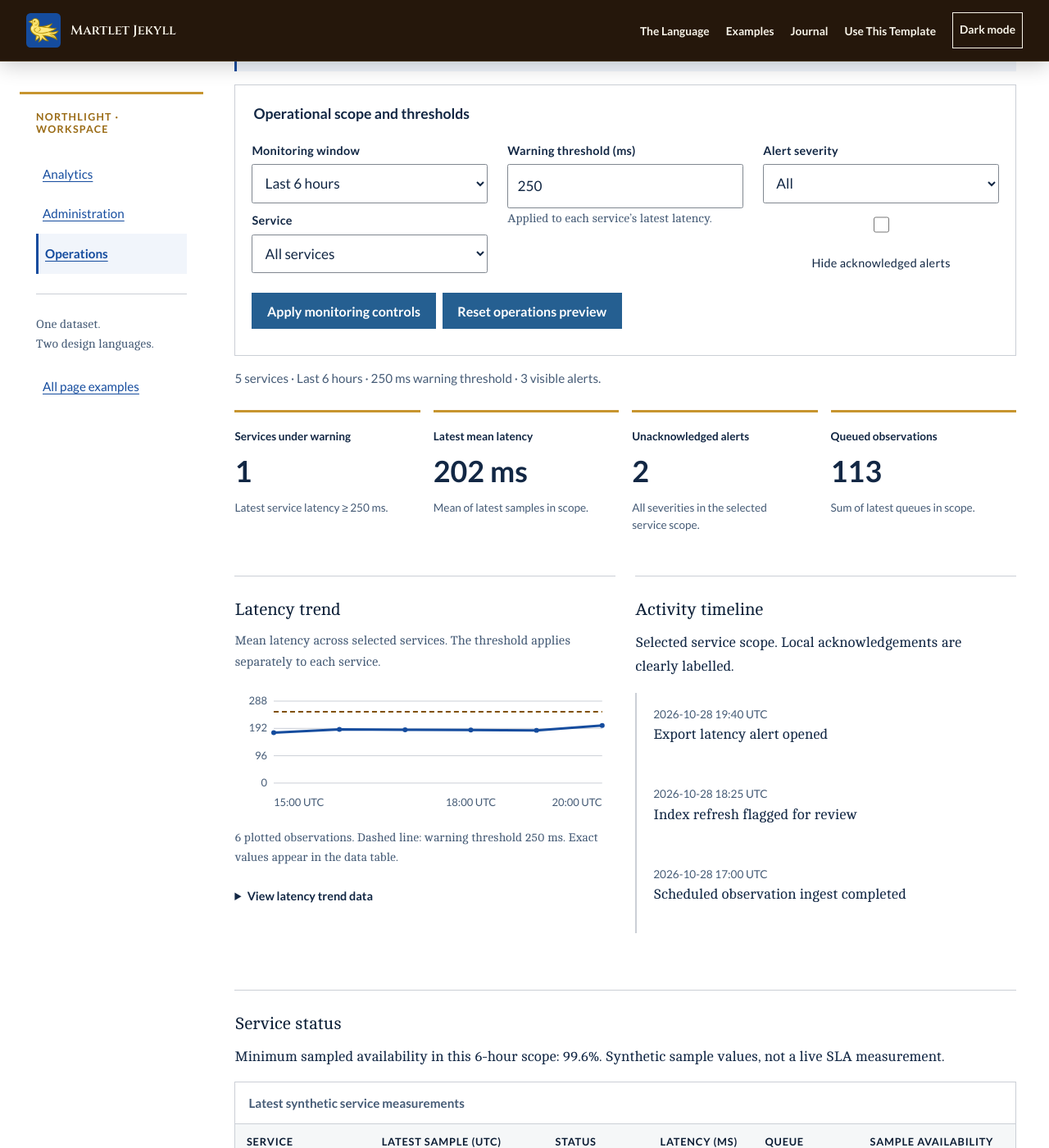
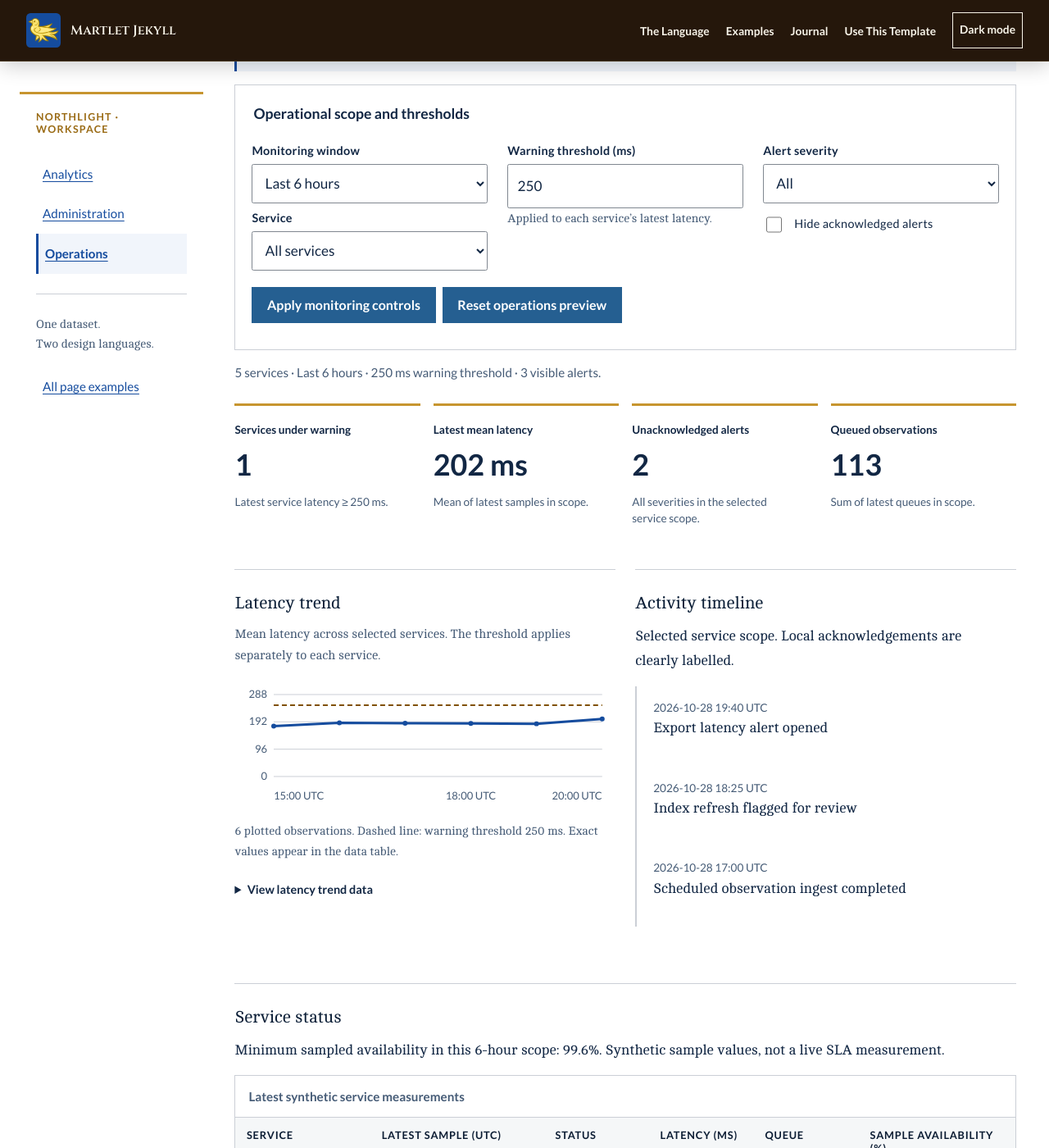
Before and after one commit to martletdesign/jekyll, a Jekyll site: the page built from examples/dashboard-operations.html, in a window 1280 px wide and 1400 px high, scrolled down 334 px. Shown: the whole window at 82% size. Built offline with Jekyll 4.4.1, drawn with Linux system fonts in a browser that asks for light colours.

Commit message:
Keep dashboard checkbox assistance beside its native control

```diff
--- a/assets/css/dashboard-family.css
+++ b/assets/css/dashboard-family.css
@@ -17,3 +17,6 @@
 .dash-directory-commands { display:flex; flex-wrap:wrap; align-items:center; justify-content:space-between; gap:var(--martlet-group-gap,1.5rem); }
 @media(max-width:64rem) { .dash-controls--relationships,.dash-app[data-dashboard="operations"] .dash-controls--relationships { grid-template-columns:1fr; } }
 @media(max-width:42rem) { .dash-control-group--period,.dash-control-group--monitoring { grid-template-columns:1fr; } }
+/* The shell's broad label rule is column-oriented; native checkbox assistance
+   belongs beside its control in the dashboard task, not beneath it. */
+.dash-app .example-checkbox { flex-direction:row; }
```
Also changed, not shown: docs/qa/grammar-workspaces.md (+2 -0 lines).
